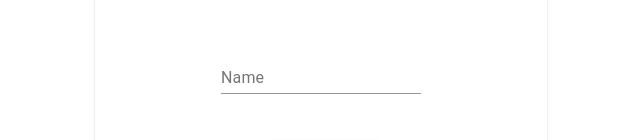
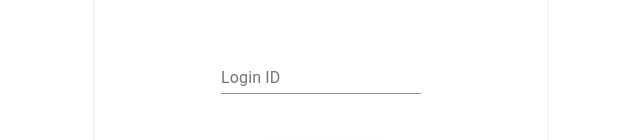
Before and after one commit to Best-Prep/bp-matching, a React (Create React App) app in the folder client/: page /homePage in a window 1280 px wide. Shown: the part 346-486 px from the top of the page, without its empty margins (319-959 px from the left). Built offline with nearby package versions, Linux system fonts and the light colour scheme.

Commit message:
Updated home page label

```diff
--- a/client/src/components/pages/homePage.js
+++ b/client/src/components/pages/homePage.js
@@ -73,7 +73,7 @@ const UseStyles = makeStyles(theme => ({
                     <form className={classes.container} noValidate autoComplete="off">
                     <TextField
                         id="standard-name"
-                        label="Name"
+                        label="Login ID"
                         className={classes.textField}
                         margin="normal"
                     />
```
